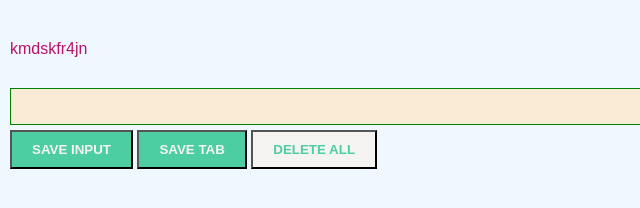
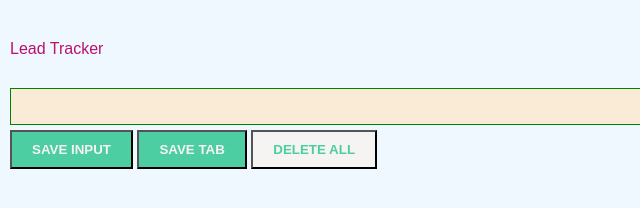
Before and after one commit to Nandhini0123/Chrome-Extension, a browser extension: page index.html in a window 1280 px wide. Shown: the full height of the page, 0-640 px from the left. Drawn offline with Linux system fonts and the light colour scheme.

Commit message:
updated html

```diff
--- a/index.html
+++ b/index.html
@@ -8,7 +8,7 @@
     <title>Chrome Extension</title>
     </head>
     <body>
-        <div id="buy-bl">kmdskfr4jn</div>
+        <div id="buy-bl">Lead Tracker</div>
 
 
             <input type="text" id="input-el" value=""><br>
```
